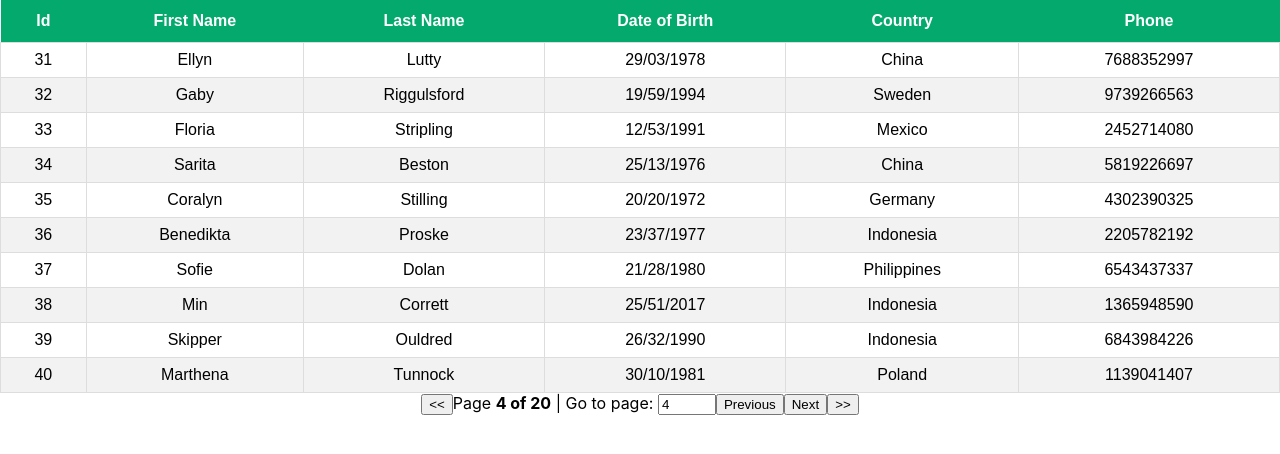
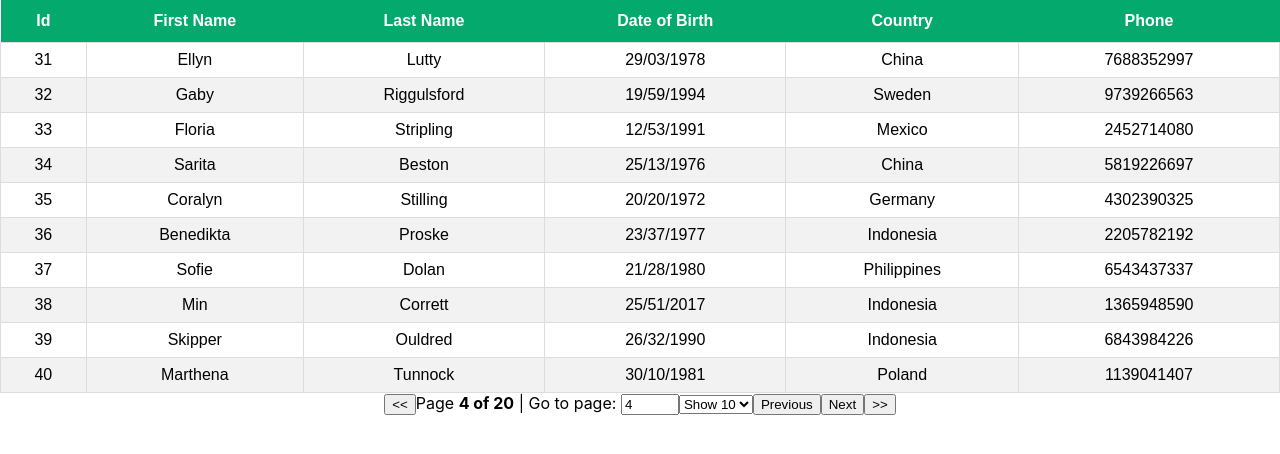
Before and after one commit to pradeep2165/react-table, a React (Create React App) app: page / in a window 1280 px wide. Shown: the top 454 px of the page. Built offline with nearby package versions, Linux system fonts and the light colour scheme.

Commit message:
pagination set page size

```diff
--- a/src/conponents/GlobalFilter.js
+++ b/src/conponents/GlobalFilter.js
@@ -4,6 +4,7 @@ import { useAsyncDebounce } from "react-table";
 export const GlobalFilter = ({ filter, setFilter }) => {
   const [value, setValue] = useState(filter);
   //serching info fetched after 1000 milisecond of stop keying
+  //this is also know as debouncing
   const onChange = useAsyncDebounce((value) => {
     setFilter(value || undefined);
   }, 1000);
--- a/src/conponents/PaginationTable.js
+++ b/src/conponents/PaginationTable.js
@@ -8,7 +8,7 @@ export const PaginationTable = () => {
   const columns = useMemo(() => COLUMNS, []);
   const data = useMemo(() => MOCK_DATA, []);
 
-  const { getTableProps, getTableBodyProps, headerGroups, page, nextPage, previousPage, canPreviousPage, canNextPage, prepareRow, pageOptions, state, gotoPage, pageCount } = useTable(
+  const { getTableProps, getTableBodyProps, headerGroups, page, nextPage, previousPage, canPreviousPage, canNextPage, prepareRow, pageOptions, state, gotoPage, pageCount, setPageSize } = useTable(
     {
       columns,
       data,
@@ -16,7 +16,7 @@ export const PaginationTable = () => {
     },
     usePagination
   );
-  const { pageIndex } = state;
+  const { pageIndex, pageSize } = state;
   return (
     <>
       <table {...getTableProps()}>
@@ -64,6 +64,16 @@ export const PaginationTable = () => {
             style={{ width: "50px" }}
           />
         </span>
+        <select value={pageSize} onChange={(e) => setPageSize(Number(e.target.value))}>
+          {[10, 25, 50].map((page) => {
+            return (
+              <option key={page} value={page}>
+                Show {page}
+              </option>
+            );
+          })}
+        </select>
+
         <button onClick={() => previousPage()} disabled={!canPreviousPage}>
           Previous
         </button>
```
